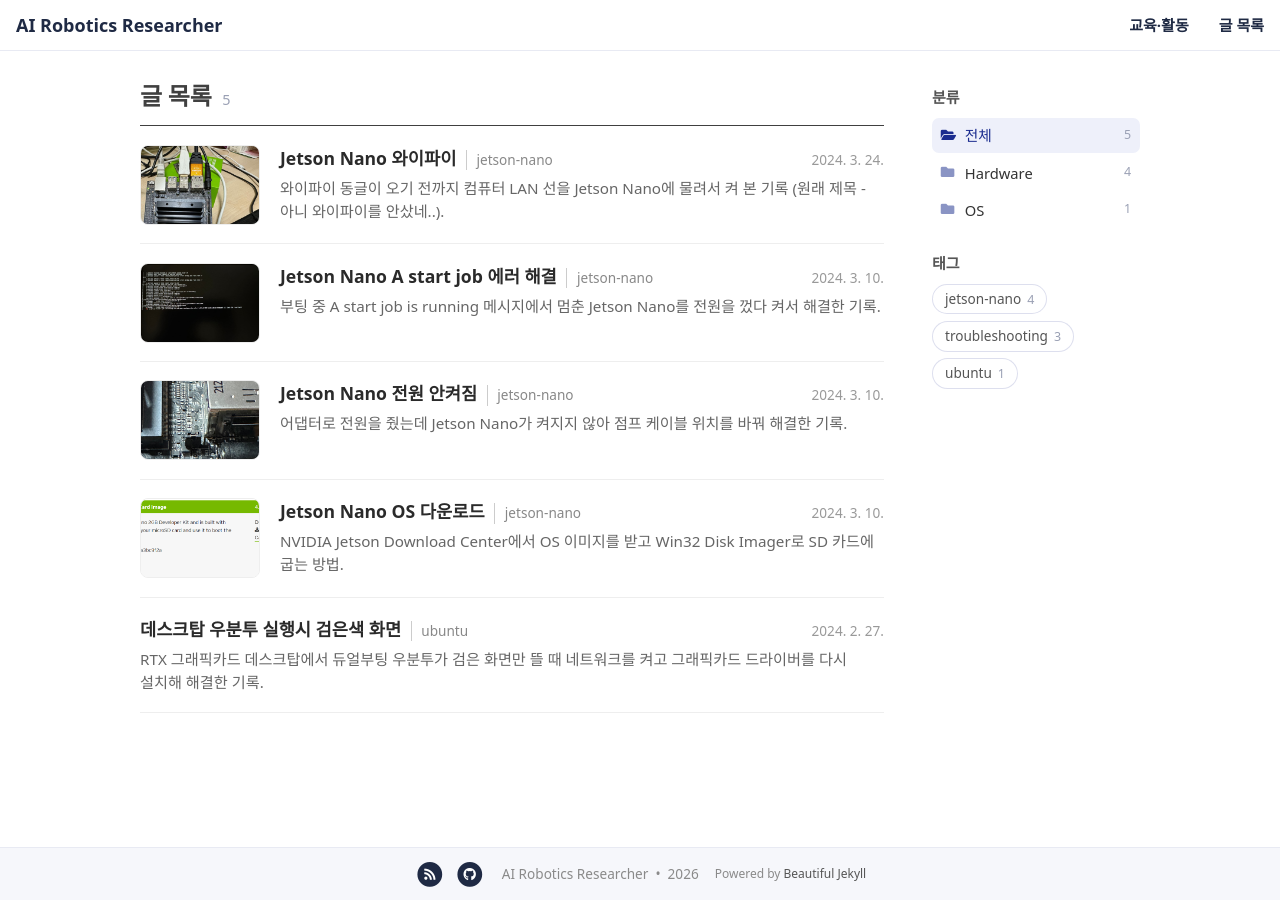
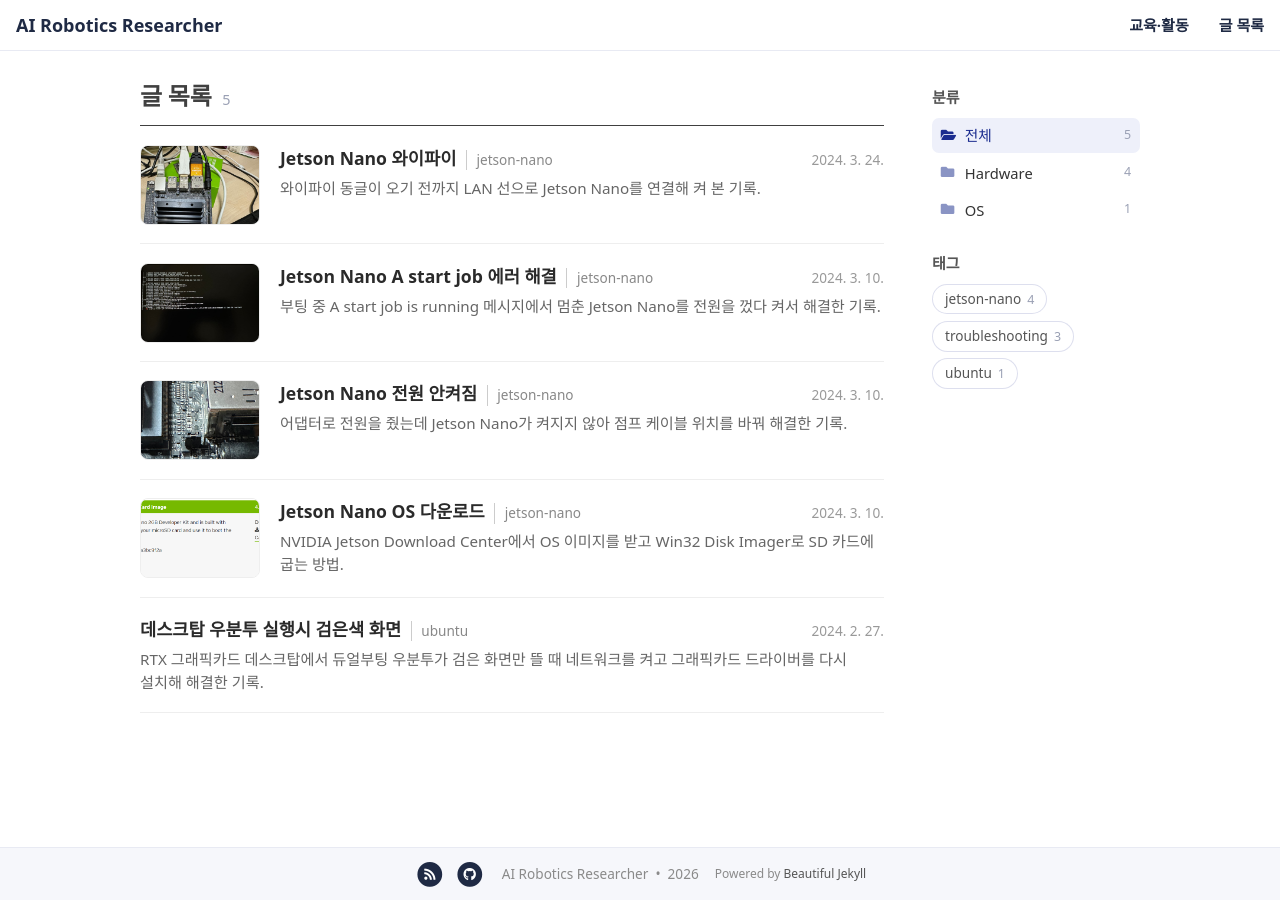
Before and after one commit to chanyee725/chanyee725, a Jekyll site: the page built from posts.html, in a window 1280 px wide. Built offline with Jekyll 4.4.1, drawn with Linux system fonts in a browser that asks for light colours; nearby versions of some CDN libraries; some web fonts are replaced.

Commit message:
docs: simplify Jetson Nano wifi post summary
Co-Authored-By: Claude Opus 5.5 (1M context) <noreply@anthropic.com>

```diff
--- a/_posts/2024-03-24-jetson-nano-wifi.md
+++ b/_posts/2024-03-24-jetson-nano-wifi.md
@@ -1,6 +1,6 @@
 ---
 title: "Jetson Nano 와이파이"
-excerpt: "와이파이 동글이 오기 전까지 컴퓨터 LAN 선을 Jetson Nano에 물려서 켜 본 기록 (원래 제목 - 아니 와이파이를 안샀네..)."
+excerpt: "와이파이 동글이 오기 전까지 LAN 선으로 Jetson Nano를 연결해 켜 본 기록."
 category: Hardware
 tags: ["jetson-nano"]
 thumbnail-img: /assets/img/posts/jetson-nano-wifi/1.jpeg
```
